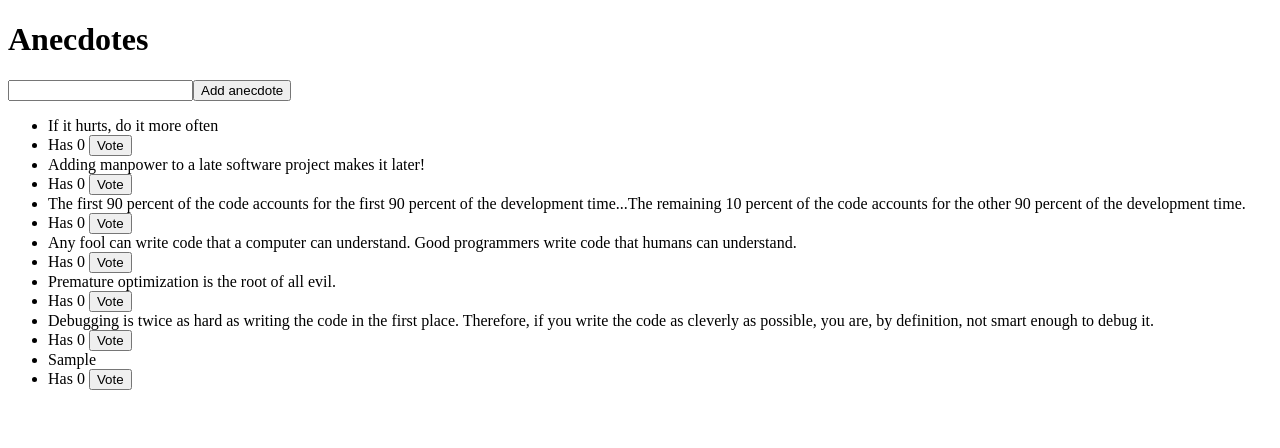
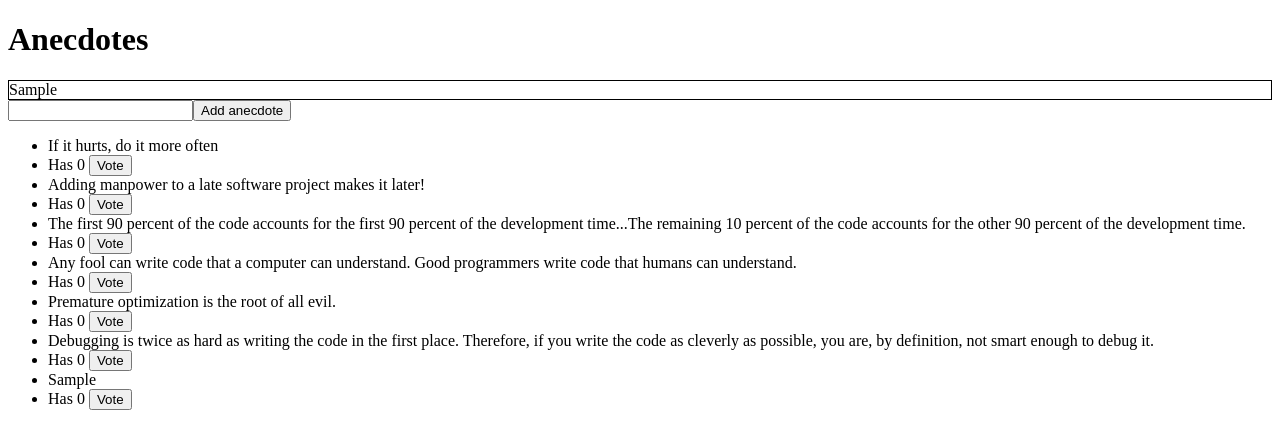
Before and after one commit to xOzymandiasx/FullStackOpen, a React (Vite) app in the folder FullStackOpen-Redux/: page / in a window 1280 px wide. Both pictures are taken after typing "Sample" into the empty fields and a click on the button "Add anecdote". Shown: the top 448 px of the page. Built offline with nearby package versions, Linux system fonts and the light colour scheme.

Commit message:
Levantando el store con createSlice y creando un reducer para las notificaciones.

```diff
--- a/FullStackOpen-Redux/src/Anecdotes/components/Anecdotes.jsx
+++ b/FullStackOpen-Redux/src/Anecdotes/components/Anecdotes.jsx
@@ -1,11 +1,13 @@
 import AnecdoteList from "./AnecdoteList";
 import AnecdotesForm from "./AnecdotesForm";
+import Notification from "./Notification";
 
 const Anecdotes = () => {
 
   return (
     <div>
       <h1>Anecdotes</h1>
+      <Notification />
       <AnecdotesForm />
       <AnecdoteList />
     </div>
--- a/FullStackOpen-Redux/src/Anecdotes/components/AnecdotesForm.jsx
+++ b/FullStackOpen-Redux/src/Anecdotes/components/AnecdotesForm.jsx
@@ -1,5 +1,6 @@
 import { useDispatch } from "react-redux";
 import { createAnecdote } from "../reducers/anecdotesReducer";
+import { showNotification } from "../reducers/notificationReducer";
 
 const AnecdotesForm = () => {
   const dispatch = useDispatch();
@@ -9,6 +10,7 @@ const AnecdotesForm = () => {
     const anecdote = e.target.anecdote.value;
     e.target.anecdote.value = "";
     dispatch(createAnecdote(anecdote));
+    dispatch(showNotification(anecdote)); //!Modificar para poner setTimeOut
   };
 
   return (
--- /dev/null
+++ b/FullStackOpen-Redux/src/Anecdotes/components/Notification.jsx
@@ -0,0 +1,21 @@
+import { useSelector } from "react-redux"
+
+const Notification = () => {
+  const notification = useSelector(({notification}) => notification);
+  const style = {
+    border: "solid",
+    padding: "10",
+    borderWidth: 1,
+    display: notification.showDisplay ? "block" : "none"
+  };
+  // console.log(JSON.parse(JSON.stringify(notification)))
+  console.log(notification)
+  return (
+
+    <div style={style}>
+      {notification.message}
+    </div>
+  );
+};
+
+export default Notification;
--- /dev/null
+++ b/FullStackOpen-Redux/src/Anecdotes/reducers/notificationReducer.js
@@ -0,0 +1,20 @@
+import { createSlice } from "@reduxjs/toolkit";
+
+const initialState = {
+  message: "",
+  showDisplay: false,
+};
+
+const notificationSlice = createSlice({
+  name: "notification",
+  initialState,
+  reducers: {
+    showNotification(state, action) {
+      state.showDisplay = true
+      state.message = action.payload;
+    }
+  }
+});
+
+export const {showNotification} = notificationSlice.actions;
+export default notificationSlice.reducer;
--- a/FullStackOpen-Redux/src/main.jsx
+++ b/FullStackOpen-Redux/src/main.jsx
@@ -8,9 +8,10 @@ import "./index.css";
 import noteReducer from "./reducers/noteReducer.js";
 import filterReducer from "./reducers/filterReducer.js";
 import anecdoteReducer from "./Anecdotes/reducers/anecdotesReducer.js";
+import notificationReducer from "./Anecdotes/reducers/notificationReducer.js"
 // const store = createStore(anecdoteReducer);
 
-//* Store de la aplicacion principal
+// * Store de la aplicacion principal
 // const store = configureStore({
 //   reducer: {
 //     notes: noteReducer,
@@ -20,7 +21,8 @@ import anecdoteReducer from "./Anecdotes/reducers/anecdotesReducer.js";
 
 const store = configureStore({
   reducer: {
-    anecdotes: anecdoteReducer
+    anecdotes: anecdoteReducer,
+    notification: notificationReducer
   }
 });
 
```
